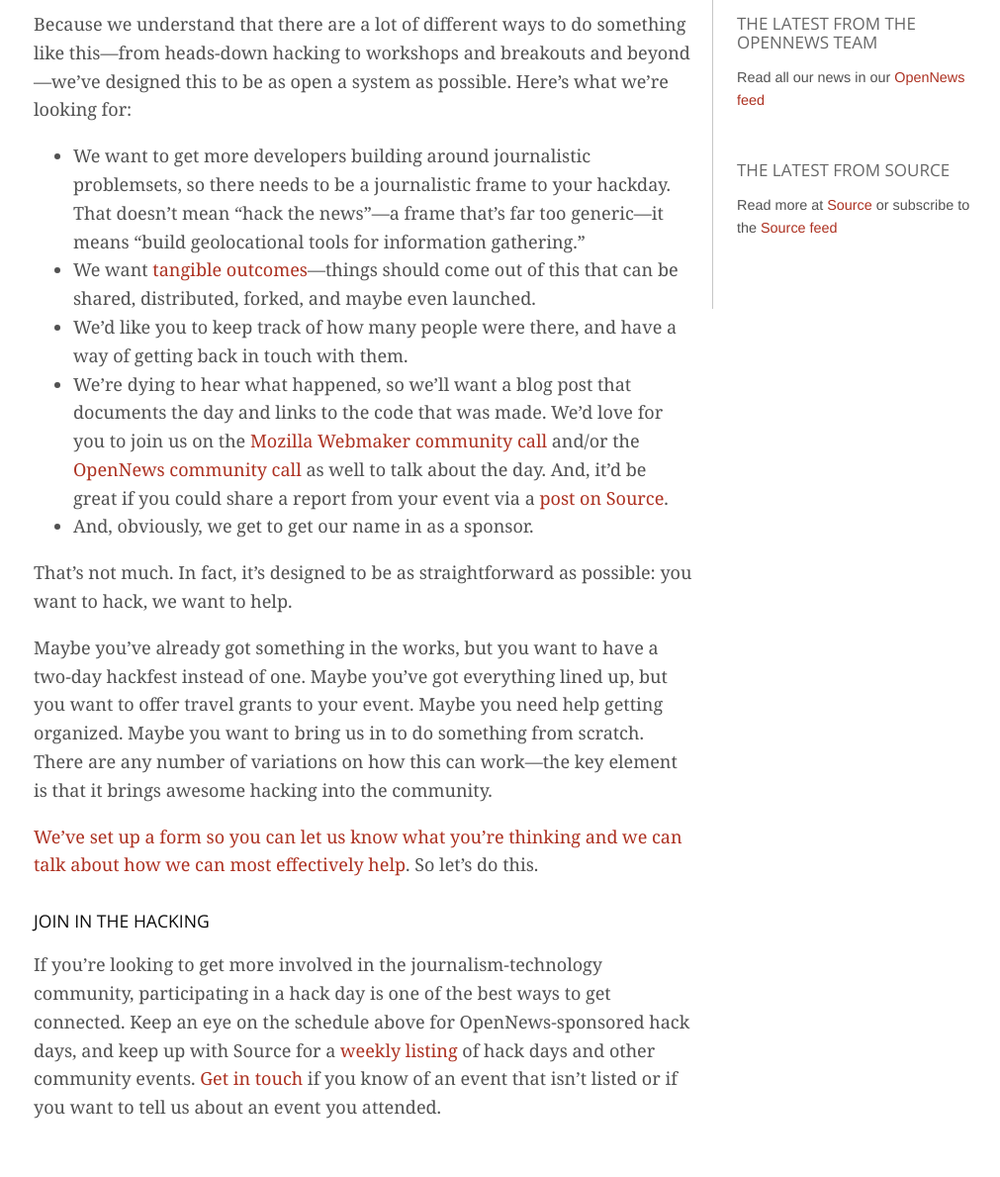
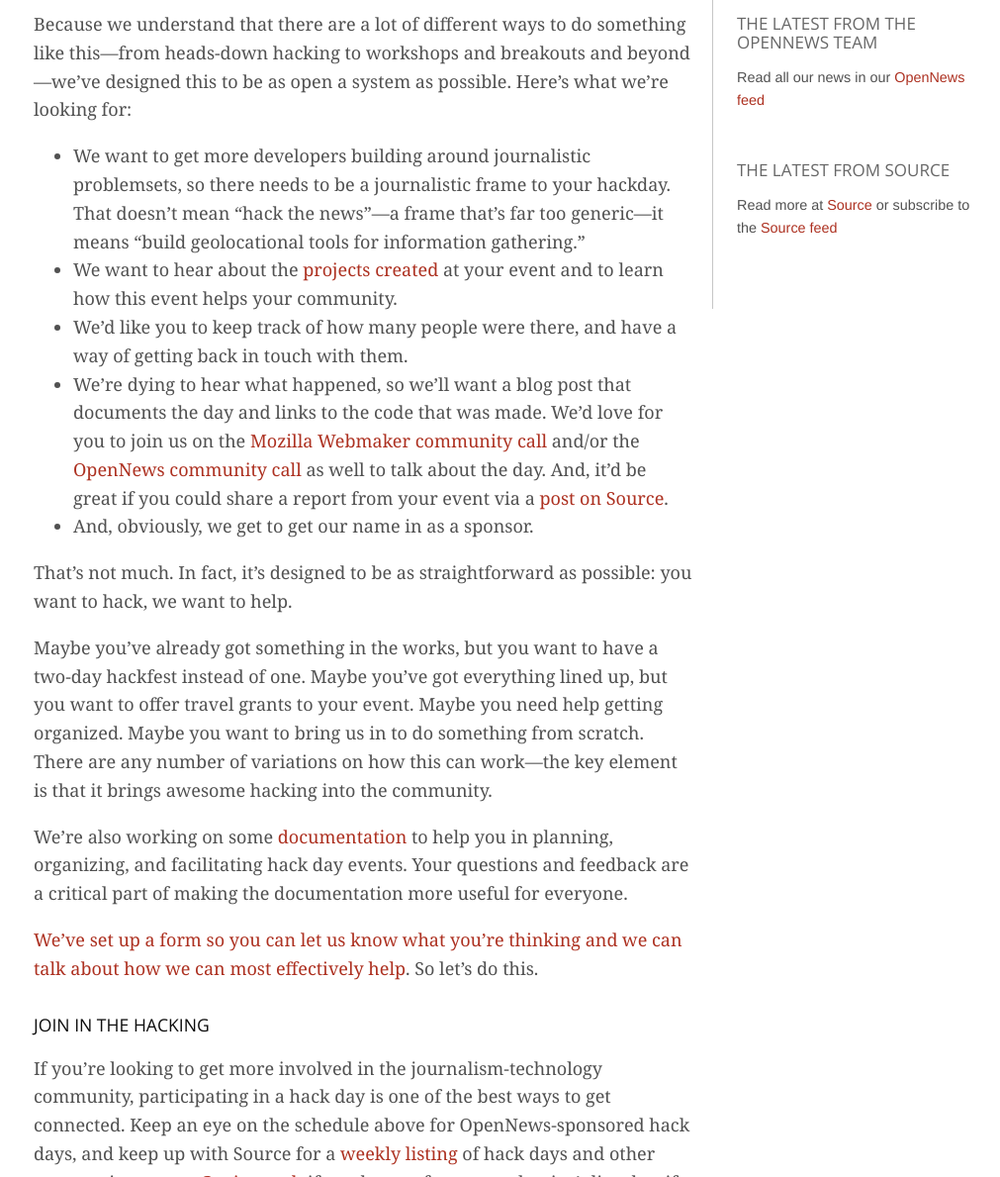
Before and after one commit to mozilla/mozilla-opennews, a Jekyll site: the page built from hackdays.md, in a window 1280 px wide and 1400 px high, scrolled down 937 px, cut to the strip 0-1189 px from the top of the window. Shown: the whole strip at 99% size, without its empty margins (116-1127 px from the left). Built offline with Jekyll 4.4.1, drawn with Linux system fonts in a browser that asks for light colours; nearby versions of some CDN libraries; Markdown is read by kramdown in place of the engine named in the settings; comment, search, counter and statistics services are not loaded.

Commit message:
fixed hackday sendto links

```diff
--- a/hackdays.md
+++ b/hackdays.md
@@ -4,7 +4,7 @@
 section: hackdays
 ---
 
-<p class="bodybig">OpenNews sponsors hack days around the world to write code that helps to solve real-world journalistic problems. From Africa to the Americas, we're looking for <a href="https://donate.mozilla.org/page/s/knight-mozilla-news-hack-day">partners to hack the news with us</a>.</p>
+<p class="bodybig">OpenNews sponsors hack days around the world to write code that helps to solve real-world journalistic problems. From Africa to the Americas, we're looking for <a href="https://sendto.mozilla.org/page/s/knight-mozilla-news-hack-day">partners to hack the news with us</a>.</p>
 
 <div id="hackcalbox">
     <h3>Upcoming OpenNews Hack Days</h3>
@@ -20,7 +20,7 @@
 Because we understand that there are a lot of different ways to do something like this—from heads-down hacking to workshops and breakouts and beyond—we’ve designed this to be as open a system as possible. Here’s what we’re looking for:
 
 * We want to get more developers building around journalistic problemsets, so there needs to be a journalistic frame to your hackday. That doesn’t mean “hack the news”—a frame that’s far too generic—it means “build geolocational tools for information gathering.”
-* We want <a href="/code.html">tangible outcomes</a>—things should come out of this that can be shared, distributed, forked, and maybe even launched.
+* We want to hear about the <a href="/code.html">projects created</a> at your event and to learn how this event helps your community.
 * We’d like you to keep track of how many people were there, and have a way of getting back in touch with them.
 * We’re dying to hear what happened, so we’ll want a blog post that documents the day and links to the code that was made. We’d love for you to join us on the <a href="https://wiki.mozilla.org/Webmakers/Community_Calls">Mozilla Webmaker community call</a> and/or the <a href="https://wiki.mozilla.org/OpenNews/Calls">OpenNews community call</a> as well to talk about the day. And, it'd be great if you could share a report from your event via a <a href="http://source.mozillaopennews.org/en-US/contribute/">post on Source</a>.
 * And, obviously, we get to get our name in as a sponsor.
@@ -29,7 +29,9 @@
 
 Maybe you’ve already got something in the works, but you want to have a two-day hackfest instead of one. Maybe you’ve got everything lined up, but you want to offer travel grants to your event. Maybe you need help getting organized. Maybe you want to bring us in to do something from scratch. There are any number of variations on how this can work—the key element is that it brings awesome hacking into the community.
 
-<a href="https://donate.mozilla.org/page/s/knight-mozilla-news-hack-day">We’ve set up a form so you can let us know what you’re thinking and we can talk about how we can most effectively help</a>. So let's do this.
+We're also working on some <a href="https://github.com/erikao/journohackdays">documentation</a> to help you in planning, organizing, and facilitating hack day events. Your questions and feedback are a critical part of making the documentation more useful for everyone.
+
+<a href="https://sendto.mozilla.org/page/s/knight-mozilla-news-hack-day">We’ve set up a form so you can let us know what you’re thinking and we can talk about how we can most effectively help</a>. So let's do this.
 
 <h3>Join in the hacking</h3>
 
```
Also changed, not shown: 2 other files.
